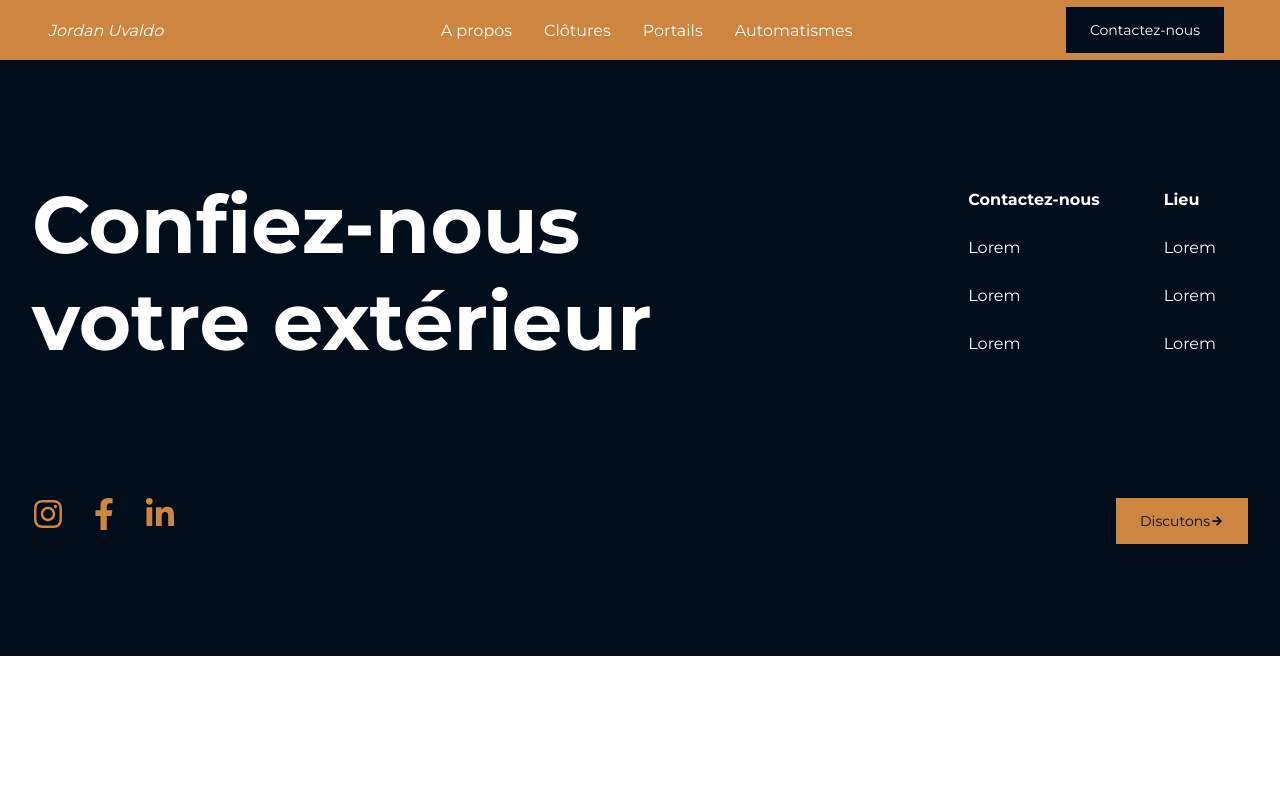
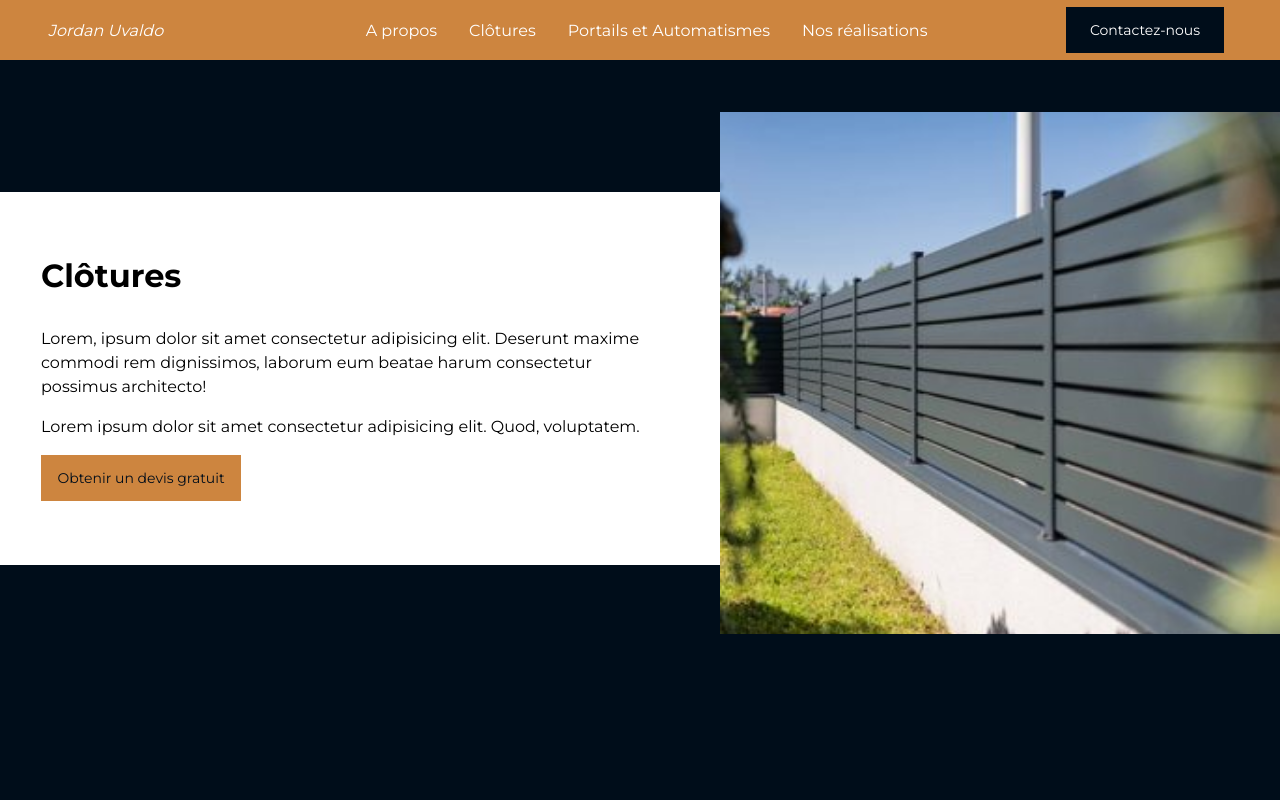
Before and after one commit to oceanesalle/Jordan-website-client, a React (Create React App) app in the folder website/: page /clotures in a window 1280 px wide. Shown: the top 800 px of the page. Built offline with nearby package versions, Linux system fonts and the light colour scheme.

Commit message:
pages & routes

```diff
--- a/website/src/App.js
+++ b/website/src/App.js
@@ -6,6 +6,10 @@ import Dropdown from './components/Dropdown';
 import Contact from './pages/Contact';
 import Footer from './components/Footer';
 import Home from './pages';
+import About from './pages/About';
+import Clotures from './pages/Clotures';
+import Realisations from './pages/Realisations';
+import Portail from './pages/Portail';
 
 function App() {
   const [isOpen, setIsOpen] = useState(false)
@@ -21,6 +25,10 @@ function App() {
       <Dropdown isOpen={isOpen} toggle={toggle}/>
         <Routes>
         <Route path='/' element={<Home/>} />
+        <Route path='/about' element={<About/>} />
+        <Route path='/clotures' element={<Clotures/>} />
+        <Route path='/realisations' element={<Realisations/>} />
+        <Route path='/portail' element={<Portail/>} />
         <Route path='/contact' element={<Contact/>} />
         </Routes>
       <Footer/>
--- a/website/src/components/Features.js
+++ b/website/src/components/Features.js
@@ -87,7 +87,7 @@ const Features = () => {
               data-aos-once='true'
               data-aos-anchor-placement='center bottom'
             >
-              <h1>Beau exterieur</h1>
+              <h1>Clôtures</h1>
               <p>
                 Lorem, ipsum dolor sit amet consectetur adipisicing elit.
                 Deserunt maxime commodi rem dignissimos, laborum eum beatae
@@ -97,7 +97,7 @@ const Features = () => {
                 Lorem ipsum dolor sit amet consectetur adipisicing elit. Quod,
                 voluptatem.
               </p>
-              <Button to='/homes'>Voir plus</Button>
+              <Button to='/contact'>Obtenir un devis gratuit</Button>
             </Content>
           </ColumnLeft>
           <ColumnRight>
--- a/website/src/data/InfoData.js
+++ b/website/src/data/InfoData.js
@@ -18,12 +18,12 @@ export const InfoData = {
 };
 
 export const InfoDataTwo = {
-  heading: 'lorem8',
+  heading: 'Portails et Automatismes',
   paragraphOne:
     'Lorem ipsum dolor sit amet consectetur adipisicing elit. Dolores expedita modi dolo.',
   paragraphTwo:
     'Lorem ipsum dolor sit amet consectetur adipisicing elit. Aspernatur quos, consequun pariatur aliquid!',
-  buttonLabel: 'Voir autres',
+  buttonLabel: 'Obtenir un devis gratuit',
   image: ImageTwo,
   reverse: true,
   delay: 300
--- a/website/src/data/MenuData.js
+++ b/website/src/data/MenuData.js
@@ -1,6 +1,6 @@
 export const menuData = [
   { title: 'A propos', link: '/about' },
   { title: 'Clôtures', link: '/clotures' },
-  { title: 'Portails', link: '/portails' },
-  { title: 'Automatismes', link: '/automatismes' }
+  { title: 'Portails et Automatismes', link: '/portail' },
+  { title: 'Nos réalisations', link: '/realisations' }
 ];
--- a/website/src/pages/About.js
+++ b/website/src/pages/About.js
@@ -1,8 +1,10 @@
 import React from 'react';
-import Features from '../components/Features';
+import InfoSection from '../components/InfoSection';
+import { InfoData } from '../data/InfoData';
+
 
 const About = () => {
-  return <Features />;
+  return <InfoSection slides={InfoData} />;
 };
 
 export default About;
--- a/website/src/pages/Clotures.js
+++ b/website/src/pages/Clotures.js
@@ -0,0 +1,8 @@
+import React from 'react';
+import Features from '../components/Features';
+
+const Clotures = () => {
+  return <Features />;
+};
+
+export default Clotures;
--- /dev/null
+++ b/website/src/pages/Portail.js
@@ -0,0 +1,9 @@
+import React from 'react';
+import Hero from '../components/Hero';
+import { InfoDataTwo } from '../data/InfoData';
+
+const Portail = () => {
+  return <Hero slides={InfoDataTwo} />;
+};
+
+export default Portail;
--- /dev/null
+++ b/website/src/pages/Realisations.js
@@ -0,0 +1,8 @@
+import React from 'react';
+import Listings from '../components/Listings';
+
+const Realisations = () => {
+  return <Listings />;
+};
+
+export default Realisations;
```
